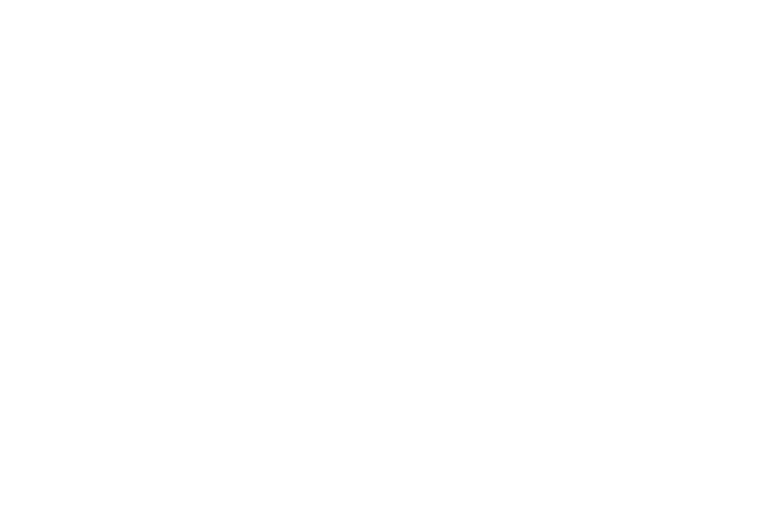
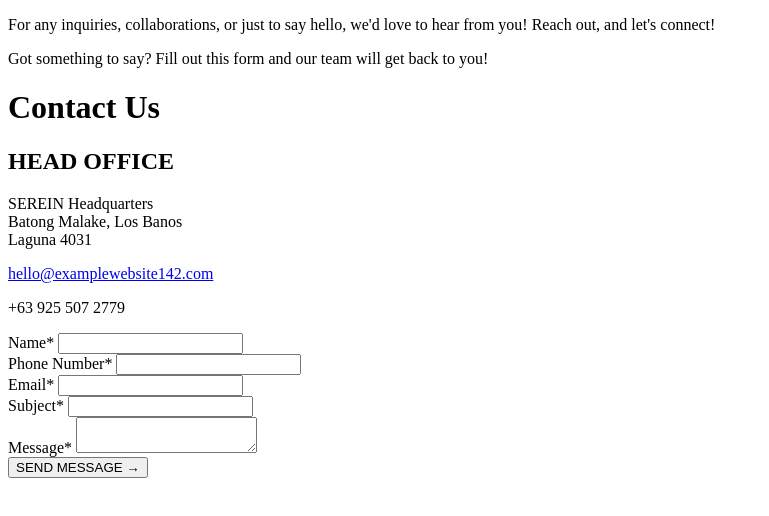
Before and after one commit to MMS142SHIFTSHIFT/Assignment-2, a plain HTML site: page contact.html in a window 1280 px wide. Shown: the whole page, without its empty margins (0-769 px from the left). Drawn offline with Linux system fonts and the light colour scheme.

Commit message:
Added main body content (contact form and contact details) to contact.html

```diff
--- a/contact.html
+++ b/contact.html
@@ -6,6 +6,47 @@
     <title>Document</title>
 </head>
 <body>
+    <header>
 
+    </header>
+    <main>
+        <div class="left-column">
+        <p>For any inquiries, collaborations, or just to say hello, we'd love to hear from you! Reach out, and let's connect!</p>
+        <p>Got something to say? Fill out this form and our team will get back to you!</p>
+      </div>
+      <div class="right-column">
+        <h1>Contact Us</h1>
+        <div class="office-info">
+            <h2>HEAD OFFICE</h2>
+            <p>SEREIN Headquarters<br>Batong Malake, Los Banos<br>Laguna 4031</p>
+            <a href="mailto:hello@examplewebsite142.com">hello@examplewebsite142.com</a>
+            <p>+63 925 507 2779</p>
+      </div>
+      <form id="contactForm">
+            <div class="form-grid">
+              <div class="form-group">
+                <label for="name">Name<span>*</span></label>
+                <input type="text" id="name" required>
+              </div>
+              <div class="form-group">
+                <label for="phone">Phone Number<span>*</span></label>
+                <input type="tel" id="phone" required>
+              </div>
+              <div class="form-group">
+                <label for="email">Email<span>*</span></label>
+                <input type="email" id="email" required>
+              </div>
+              <div class="form-group">
+                <label for="subject">Subject<span>*</span></label>
+                <input type="text" id="subject" required>
+              </div>
+              <div class="form-group full-width">
+                <label for="message">Message<span>*</span></label>
+                <textarea id="message" required></textarea>
+              </div>
+            </div>
+            <button type="submit">SEND MESSAGE &rarr;</button>
+      </form>
+    </main>
 </body>
 </html>
```
